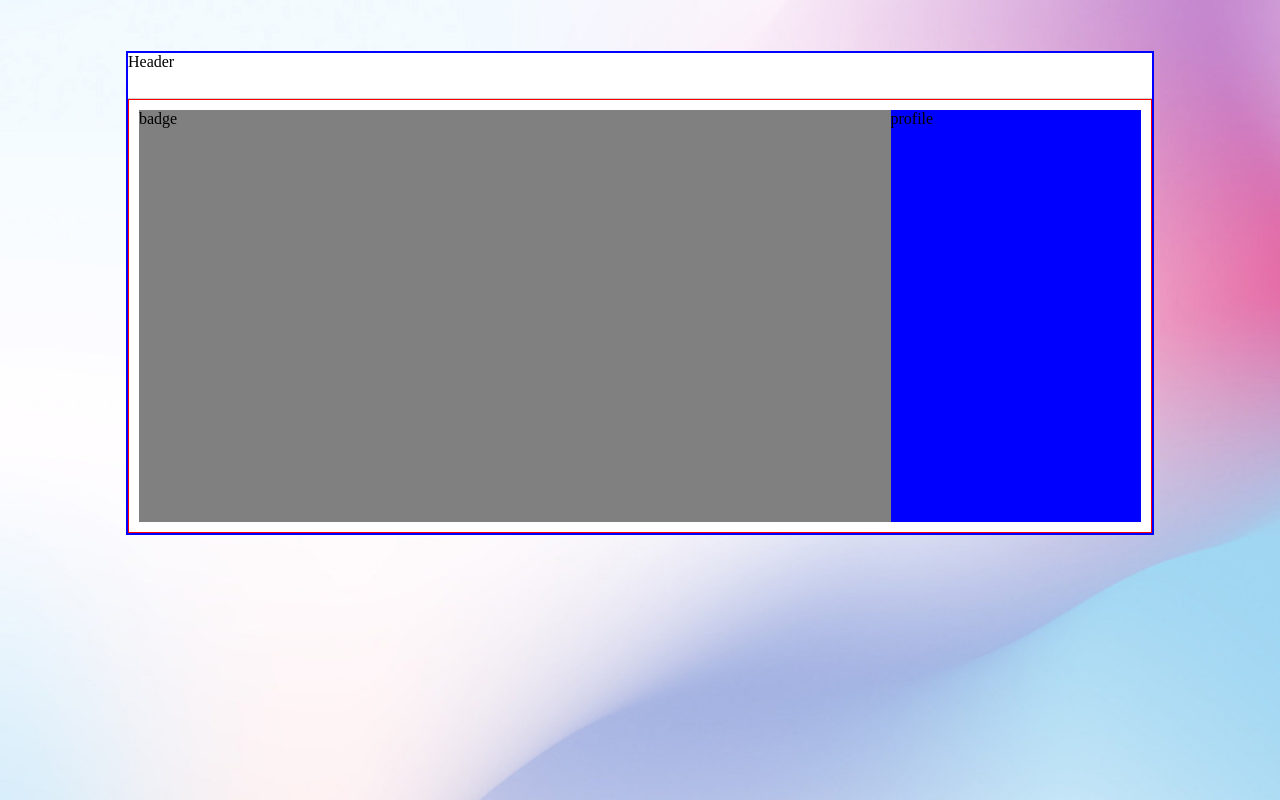
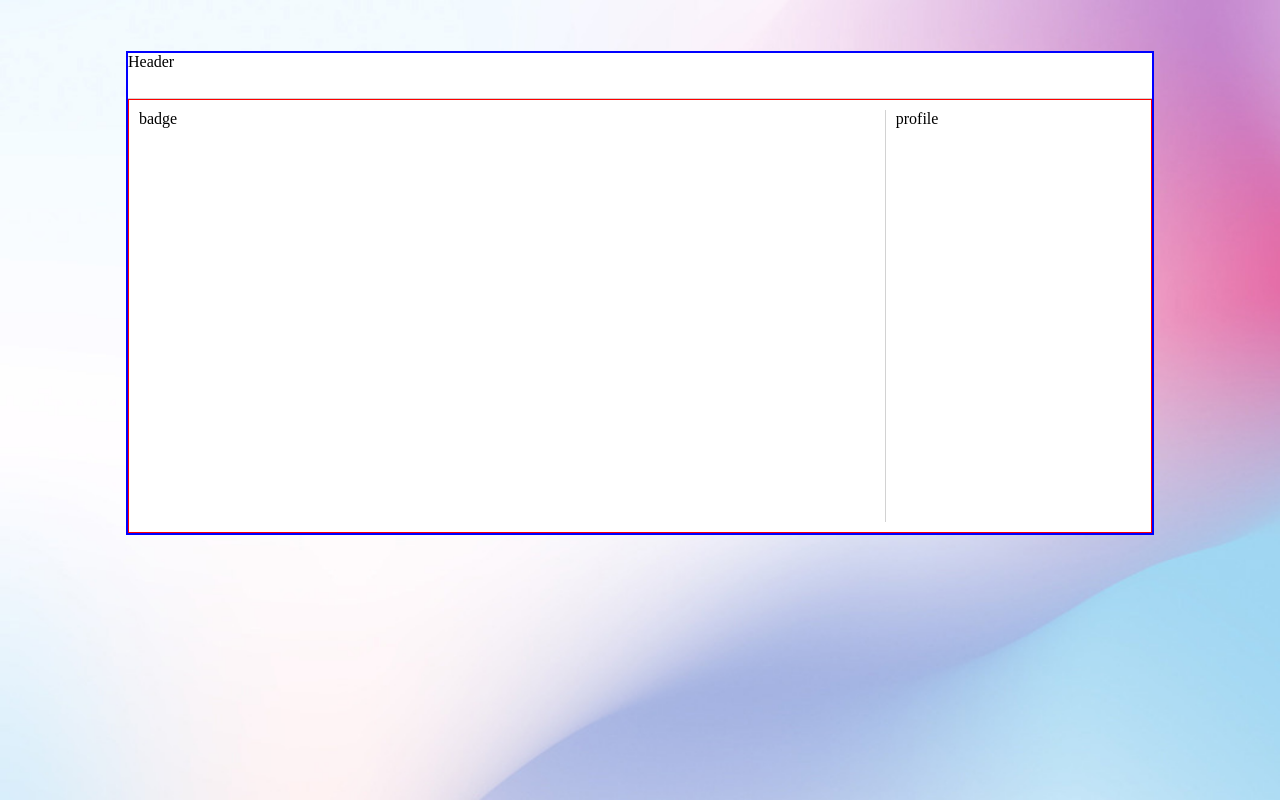
Before and after one commit to leoarthurwall/claromentis-ui, a React (Create React App) app: page / in a window 1280 px wide. Built offline with nearby package versions, Linux system fonts and the light colour scheme.

Commit message:
gave padding and border to divide the badge and profile component

```diff
--- a/src/Components/Main/BadgeSection/BadgeSection.js
+++ b/src/Components/Main/BadgeSection/BadgeSection.js
@@ -4,7 +4,7 @@ import styled from 'styled-components';
 const BadgeContainer = styled.section`
   height: 100%;
   width: 75%;
-  background-color: grey;
+  padding-right: 10px;
 `;
 const BadgeSection = () => {
   return (
--- a/src/Components/Main/ProfileSection/ProfileSection.js
+++ b/src/Components/Main/ProfileSection/ProfileSection.js
@@ -4,7 +4,9 @@ import styled from 'styled-components'
 const ProfileContainer = styled.section`
   height: 100%;
   width: 25%;
-  background-color: blue;
+  padding-left: 10px;
+  border-left: 1px solid rgb(210, 210, 210);
+
 `;
 
 const ProfileSection = () => {
```
